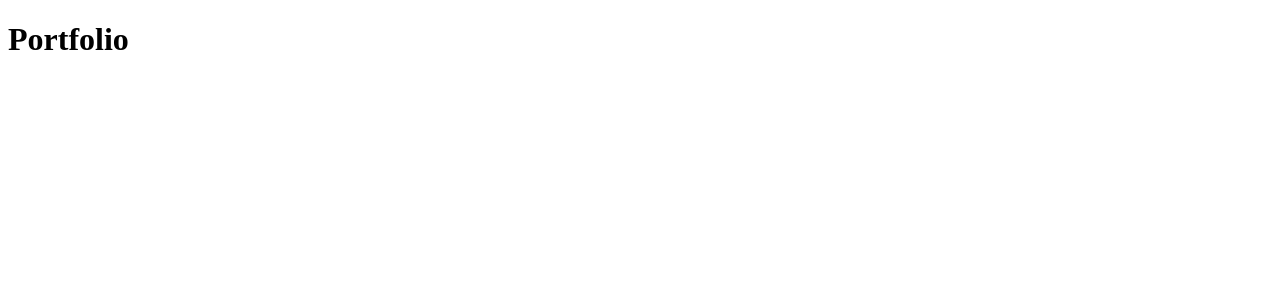
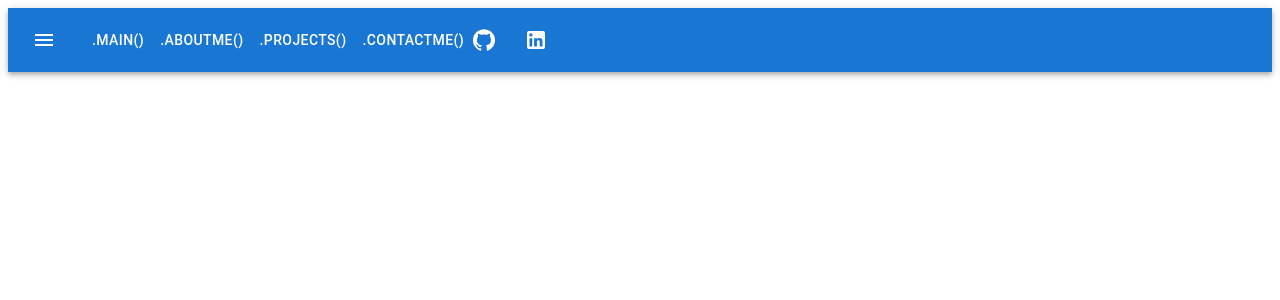
Before and after one commit to jefarth/practice-react-portfolio, a React (Create React App) app: page / in a window 1280 px wide. Shown: the top 300 px of the page. Built offline with nearby package versions, Linux system fonts and the light colour scheme.

Commit message:
created a basic front-end navbar

```diff
--- a/package.json
+++ b/package.json
@@ -2,7 +2,7 @@
   "name": "react-portfolio",
   "version": "0.1.0",
   "private": true,
-  "homepage": "https://myusername.github.io",
+  "homepage": "https://jefarth.github.io/react-portfolio",
   "dependencies": {
     "@emotion/react": "^11.4.1",
     "@emotion/styled": "^11.3.0",
@@ -21,7 +21,7 @@
   },
   "scripts": {
     "predeploy": "npm run build",
-    "deploy": "gh-pages -b main -d build",
+    "deploy": "gh-pages -d build",
     "start": "react-scripts start",
     "build": "react-scripts build",
     "test": "react-scripts test",
--- a/src/App.js
+++ b/src/App.js
@@ -1,10 +1,11 @@
-import React from 'react';
+import * as React from 'react';
+import Navbar from './Components/navbar';
 
 function App() {
   return (
-    <h1>
-      Portfolio
-    </h1>
+    <>
+      <Navbar></Navbar>
+    </>
   )
 }
 
--- /dev/null
+++ b/src/Components/navbar.js
@@ -0,0 +1,52 @@
+import * as React from 'react';
+import AppBar from '@mui/material/AppBar';
+import Box from '@mui/material/Box';
+import Toolbar from '@mui/material/Toolbar';
+import Typography from '@mui/material/Typography';
+import Button from '@mui/material/Button';
+import IconButton from '@mui/material/IconButton';
+import MenuIcon from '@mui/icons-material/Menu';
+import GitHubIcon from '@mui/icons-material/GitHub';
+import LinkedInIcon from '@mui/icons-material/LinkedIn';
+
+export default function ButtonAppBar() {
+  return (
+    <Box sx={{ flexGrow: 1 }}>
+      <AppBar position="static">
+        <Toolbar>
+          <IconButton
+            size="large"
+            edge="start"
+            color="inherit"
+            aria-label="menu"
+            sx={{ mr: 2 }}
+          >
+            <MenuIcon />
+          </IconButton>
+          <Button color="inherit">.main()</Button>
+          <Button color="inherit">.aboutMe()</Button>
+          <Button color="inherit">.projects()</Button>
+          <Button color="inherit">.contactMe()</Button>
+          <IconButton
+            size="large"
+            edge="start"
+            color="inherit"
+            aria-label="menu"
+            sx={{ mr: 2 }}
+          >
+            <GitHubIcon />
+          </IconButton>
+          <IconButton
+            size="large"
+            edge="start"
+            color="inherit"
+            aria-label="menu"
+            sx={{ mr: 2 }}
+          >
+            <LinkedInIcon />
+          </IconButton>
+        </Toolbar>
+      </AppBar>
+    </Box>
+  );
+}
```
